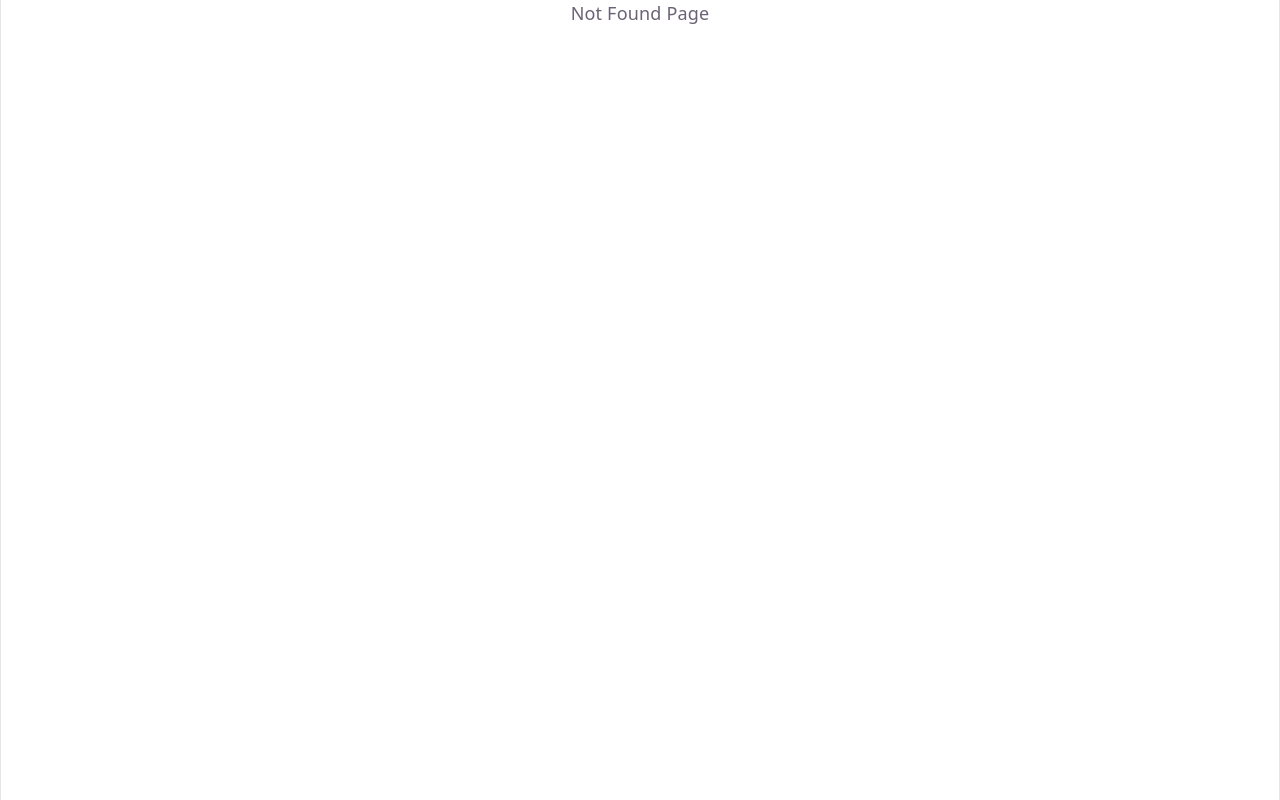
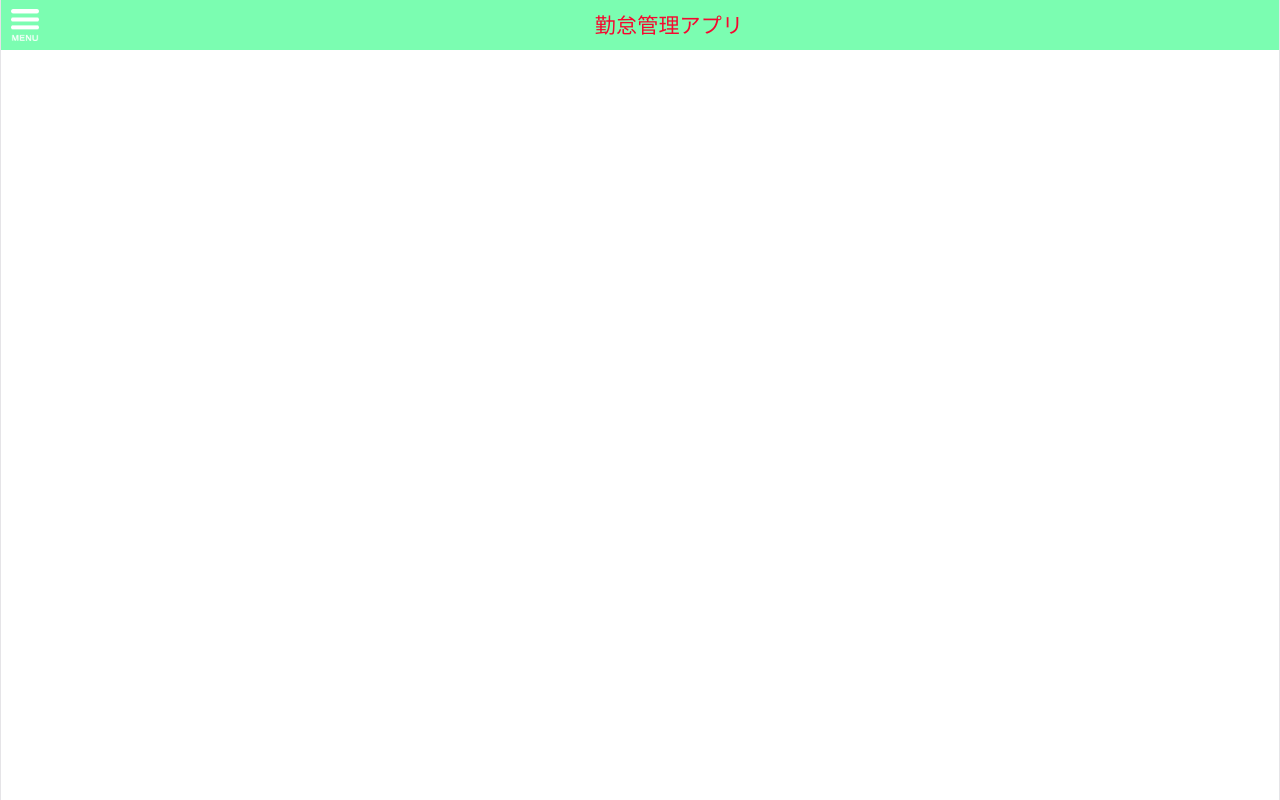
Before and after one commit to nbhvduc/React, a React (Vite) app: page /menu in a window 1280 px wide. Before the commit this address had no page. Built offline with nearby package versions, Linux system fonts and the light colour scheme.

Commit message:
create menu

```diff
--- a/src/Pages/Login/login.css
+++ b/src/Pages/Login/login.css
@@ -6,7 +6,7 @@ body {
 }
 .title {
   color: rgb(246, 7, 47);
-  background: #7bfdb1;
+
   height: 50px;
   display: flex;
   gap: 20px;
@@ -39,7 +39,7 @@ body {
   margin: 50px;
   margin-bottom: 15px;
   background: none;
-  width: 420px;
+  width: 500px;
 }
 .content-box {
   text-align: center;
--- a/src/Pages/Login/login.tsx
+++ b/src/Pages/Login/login.tsx
@@ -56,12 +56,12 @@ export function Login() {
         handleLogin();
       }}
     >
-      <div>
-        <h2 className="title">勤怠管理アプリ</h2>
-      </div>
       <div className="login-container">
         <div className="login-box">
           <div className="content-box">
+            <div>
+              <h2 className="title">勤怠管理アプリ</h2>
+            </div>
             <div>
               <p className="content">ログイン</p>
             </div>
--- /dev/null
+++ b/src/Pages/Menu/menu.css
@@ -0,0 +1,22 @@
+.title-menu {
+  color: rgb(246, 7, 47);
+  height: 50px;
+  display: flex;
+  gap: 20px;
+  align-items: center;
+  padding-left: 20px;
+  left: 0;
+  right: 0;
+  flex: 1;
+  justify-content: center;
+}
+.header {
+  display: flex;
+  background: #7bfdb1;
+  align-items: center;
+}
+.header img {
+  width: 28px;
+  height: auto;
+  margin-left: 10px;
+}
--- /dev/null
+++ b/src/Pages/Menu/menu.tsx
@@ -0,0 +1,13 @@
+import "./menu.css";
+import menuSticker from "../../assets/menu-sticker.png";
+
+export function Menu() {
+  return (
+    <div>
+      <div className="header">
+        <img src={menuSticker} alt="menu-Sticker" />
+        <h3 className="title-menu">勤怠管理アプリ</h3>
+      </div>
+    </div>
+  );
+}
--- a/src/Pages/Register/register.css
+++ b/src/Pages/Register/register.css
@@ -26,12 +26,12 @@ body {
   margin: 50px;
   margin-bottom: 15px;
   background: none;
-  width: 420px;
+  width: 500px;
 }
 
 .title {
   color: rgb(246, 7, 47);
-  background: #7bfdb1;
+
   height: 50px;
   display: flex;
   gap: 20px;
--- a/src/router.tsx
+++ b/src/router.tsx
@@ -10,6 +10,7 @@ import { VerifyEmail } from "./Pages/VerifyEmail/verify_email";
 import ErrorPage from "./ErrorPage";
 import { InputOTP } from "./Pages/ForgotPassword/inputOTP";
 import { CreateNewPassword } from "./Pages/ForgotPassword/CreateNewPassword";
+import { Menu } from "./Pages/Menu/menu";
 
 import { SearchUser } from "./useEffect";
 
@@ -48,6 +49,10 @@ export const router = createBrowserRouter([
         path: "/CreateNewPassword",
         element: <CreateNewPassword />,
       },
+      {
+        path: "/menu",
+        element: <Menu />,
+      },
 
       {
         path: "/useEffect",
```
Also changed, not shown: src/assets/menu-sticker.png (added).
